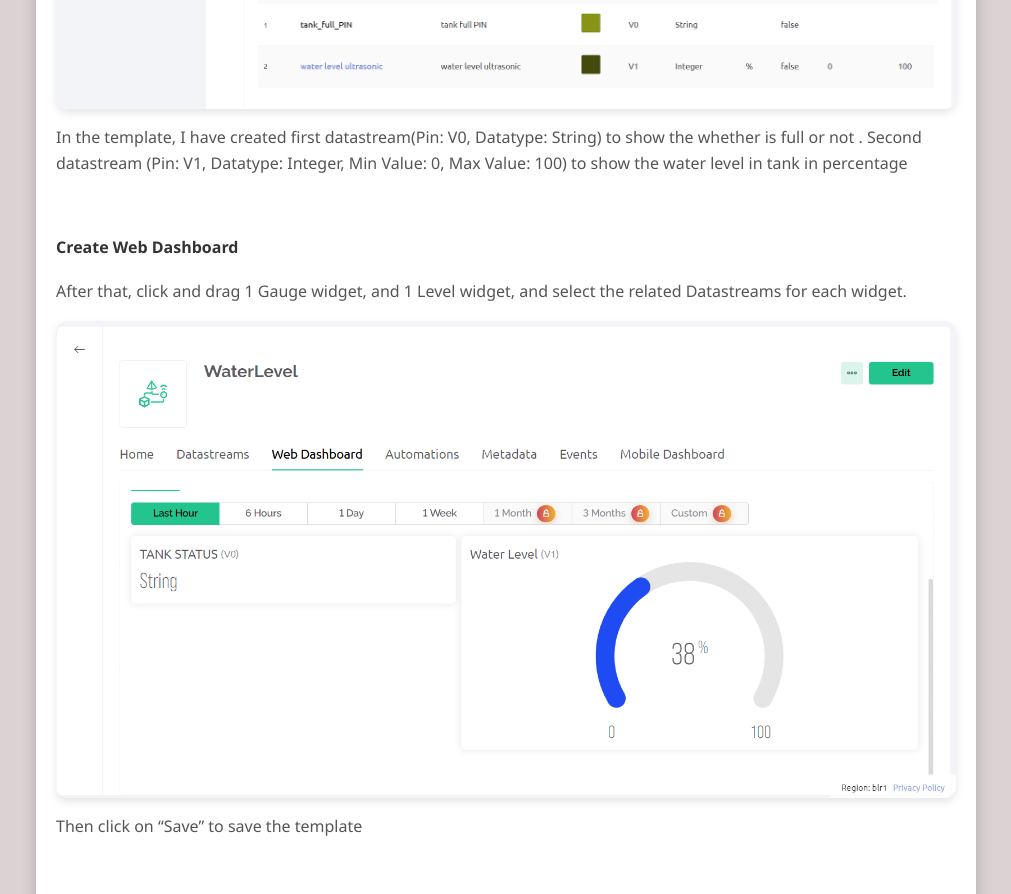
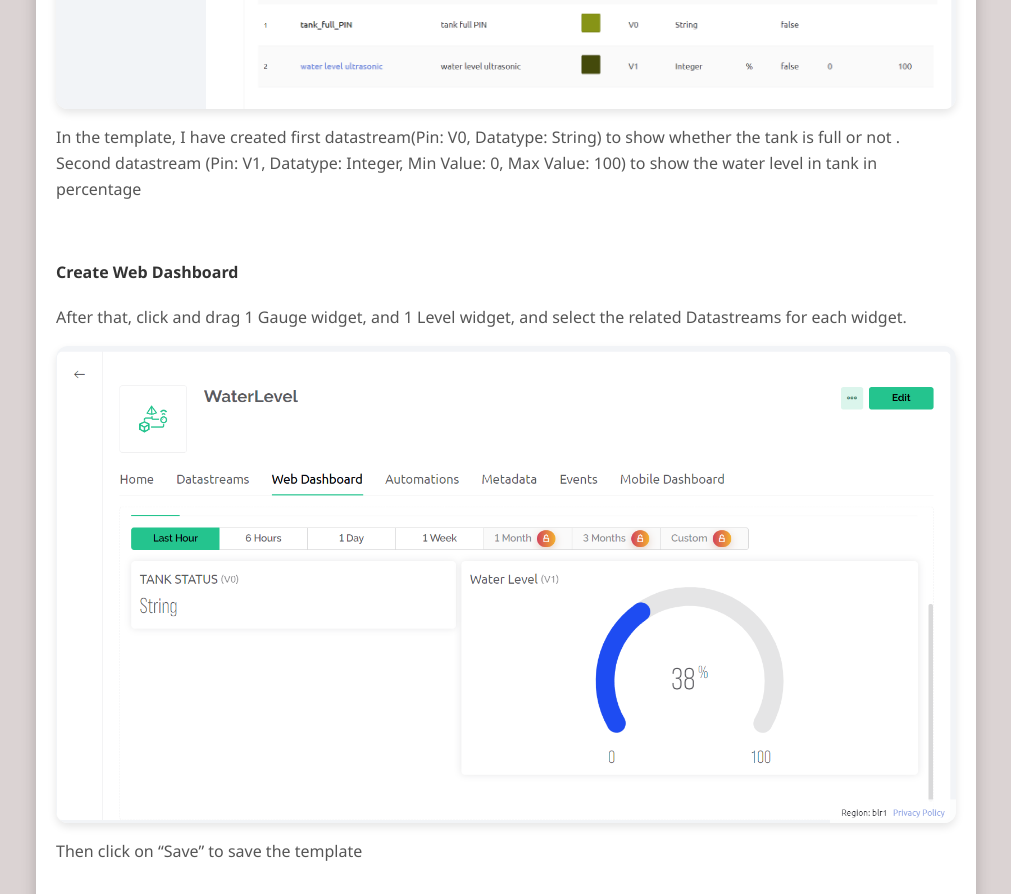
Before and after one commit to bhavyapatgar/WaterLevelDetection, a plain HTML site: page index.html in a window 1280 px wide. Shown: the part 2366-3260 px from the top of the page, without its empty margins (134-1145 px from the left). Drawn offline with Linux system fonts and the light colour scheme.

Commit message:
Update index.html

```diff
--- a/index.html
+++ b/index.html
@@ -145,7 +145,7 @@
         <p>During creating the template, I selected ESP32 as the hardware and the connection type as WiFi.</p>
         <img src="datastream.png" alt="datastream image" class="centered-image">
 
-        <p>In the template, I have created first datastream(Pin: V0, Datatype: String) to show the whether is full or not .
+        <p>In the template, I have created first datastream(Pin: V0, Datatype: String) to show whether the tank is full or not .
             Second datastream (Pin: V1, Datatype: Integer, Min Value: 0, Max Value: 100) to show the water level in tank in percentage
             </p>
           <br>
```
